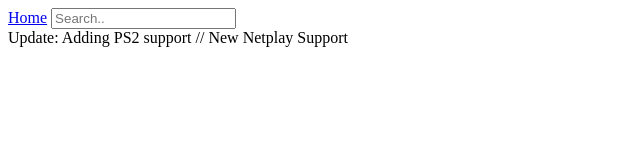
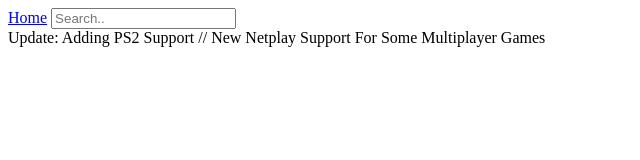
Before and after one commit to amethystruf2/update.html, a plain HTML site: page index.html in a window 1280 px wide. Shown: the whole page, without its empty margins (0-640 px from the left). Drawn offline with Linux system fonts and the light colour scheme.

Commit message:
Update index.html

```diff
--- a/index.html
+++ b/index.html
@@ -16,11 +16,11 @@ Update:
 
 
 
-Adding PS2 support //
+Adding PS2 Support //
 
 
 
 
 
 
-New Netplay Support
+New Netplay Support For Some Multiplayer Games
```
